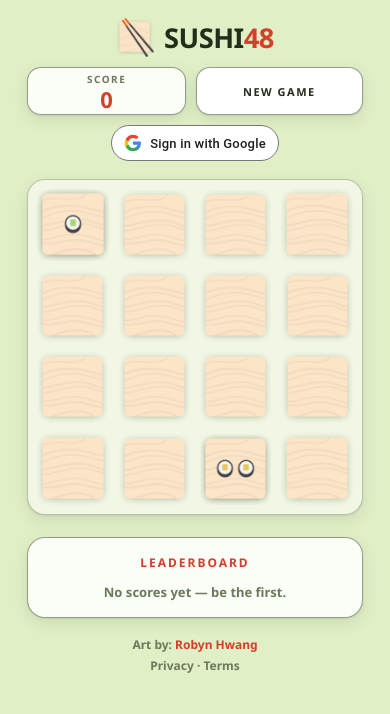
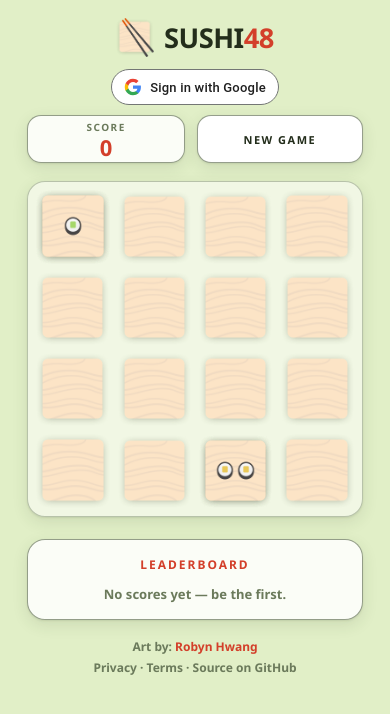
Before and after one commit to ryan-mapa/twenty48, a website with bundled scripts: page public/index.html in a window 390 px wide. Built offline with nearby package versions, Linux system fonts and the light colour scheme; files whose address does not match are found by name.

Commit message:
Rework the header layout and link the repo
The header was a single flat row, so the sign-in control could only sit
beside the score and New Game rather than above them. Splits it into the
wordmark on the left and a right-aligned column holding the auth control
above the score and New Game row.

Signed in, the name is now preceded by Google's G mark, so an active Google
session is identifiable at a glance rather than only by the presence of a
name. Same unaltered artwork the button uses, exported from
source/google-button.js so there is one copy.

Adds a Source on GitHub link beside Privacy and Terms in the footer.

On narrow screens the header stacks: wordmark, auth, then score and New
Game sharing a row. Verified flush with the board at 390 and 320.

```diff
--- a/public/2048.js
+++ b/public/2048.js
@@ -1,7 +1,7 @@
 import Game from './source/game.js';
 import Leaderboard from './source/leaderboard.js';
 import Overlay from './source/overlay.js';
-import createGoogleButton from './source/google-button.js';
+import createGoogleButton, { createGoogleMark } from './source/google-button.js';
 import {
     createSession, submitRun, fetchMe, signIn, signOut,
     savePending, loadPending, clearPending,
@@ -66,7 +66,7 @@
             signOut();
         });
 
-        authEl.append(name, link);
+        authEl.append(createGoogleMark(), name, link);
     }
 
     // Signing in navigates away, which loses an unfinished board. Only worth
--- a/public/index.html
+++ b/public/index.html
@@ -20,9 +20,13 @@
             <img src="./assets/chopsticks.png" alt="" class="logo" width="170" height="176">
             <span>SUSHI<span class="red">48</span></span>
         </h1>
-        <div class="score-counter"><div>SCORE</div><div id="score">0</div></div>
-        <button type="button" id="restart" class="button">NEW GAME</button>
-        <div id="auth" class="auth"></div>
+        <div class="header-controls">
+            <div id="auth" class="auth"></div>
+            <div class="header-actions">
+                <div class="score-counter"><div>SCORE</div><div id="score">0</div></div>
+                <button type="button" id="restart" class="button">NEW GAME</button>
+            </div>
+        </div>
     </div>
 
     <div class="layout">
@@ -36,7 +40,11 @@
     </div>
 
     <h3 class="footer">Art by:&nbsp<a target='_blank' href="https://www.robynhwang.com/">Robyn Hwang</a></h3>
-    <p class="footer-links"><a href="./privacy">Privacy</a> · <a href="./terms">Terms</a></p>
+    <p class="footer-links">
+        <a href="./privacy">Privacy</a> ·
+        <a href="./terms">Terms</a> ·
+        <a href="https://github.com/ryan-mapa/twenty48" target="_blank" rel="noopener">Source on GitHub</a>
+    </p>
 
     <div id="gameover" class="overlay" hidden>
         <div class="overlay-card">
--- a/public/source/google-button.js
+++ b/public/source/google-button.js
@@ -14,6 +14,15 @@
     <path fill="#EA4335" d="M24 10.75c3.23 0 6.13 1.11 8.41 3.29l6.31-6.31C34.91 4.18 29.93 2 24 2 15.4 2 7.96 6.93 4.34 14.12l7.35 5.7c1.73-5.2 6.58-9.07 12.31-9.07z"/>
 </svg>`;
 
+// The G mark on its own, for indicating an active Google session next to the
+// player's name. Same unaltered artwork as the button uses.
+export function createGoogleMark() {
+    const span = document.createElement('span');
+    span.className = 'auth-mark';
+    span.innerHTML = G_LOGO;
+    return span;
+}
+
 // `onClick` is optional: callers that own the button's behaviour elsewhere
 // (the overlay wires its own controls) pass null and bind it themselves.
 export default function createGoogleButton(onClick, { compact = false } = {}) {
--- a/public/style.css
+++ b/public/style.css
@@ -61,20 +61,34 @@
 .game-header {
     display: flex;
     align-items: center;
-    justify-content: center;
-    flex-wrap: wrap;
-    gap: 14px;
+    justify-content: space-between;
+    gap: 16px;
     width: 100%;
     /* Board (360) + gap (22) + leaderboard (325): keeps the header's outer
        edges flush with the content beneath it. */
     max-width: 707px;
 }
 
+/* Auth sits above the score and New Game, all right-aligned against the
+   wordmark on the left. */
+.header-controls {
+    display: flex;
+    flex-direction: column;
+    align-items: flex-end;
+    gap: 10px;
+}
+
+.header-actions {
+    display: flex;
+    align-items: center;
+    gap: 12px;
+}
+
 h1 {
     display: flex;
     align-items: center;
     gap: 10px;
-    flex: 1 1 auto;
+    flex: 0 1 auto;
     margin: 0;
     font-size: clamp(26px, 7vw, 40px);
     line-height: 1;
@@ -347,6 +361,16 @@
     color: var(--ink);
 }
 
+.auth-mark {
+    display: inline-flex;
+    align-items: center;
+}
+
+.auth-mark svg {
+    width: 15px;
+    height: 15px;
+}
+
 .auth-signout {
     color: var(--muted);
     text-decoration: underline;
@@ -548,30 +572,27 @@
     }
 
     .game-header {
-        justify-content: space-between;
-        gap: 10px;
+        flex-direction: column;
+        align-items: stretch;
+        gap: 12px;
     }
 
     h1 {
-        flex: 1 1 100%;
         justify-content: center;
     }
 
-    .score-counter,
-    .button {
-        flex: 1 1 0;
-        height: 48px;
+    .header-controls {
+        align-items: stretch;
     }
 
-    /* Third item in the header row: give it its own line rather than
-       squeezing the score and button. */
     .auth {
-        flex: 1 1 100%;
         justify-content: center;
     }
 
-    .auth .button {
-        flex: 0 0 auto;
+    .header-actions .score-counter,
+    .header-actions .button {
+        flex: 1 1 0;
+        height: 48px;
     }
 
     /* Keep the score and button inside the board's footprint rather than
```
